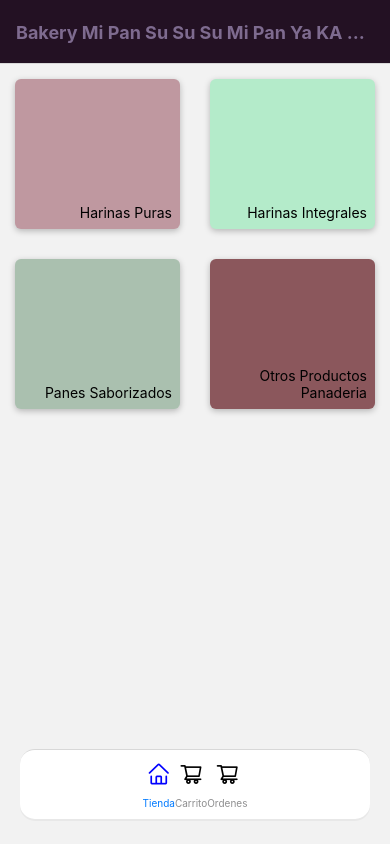
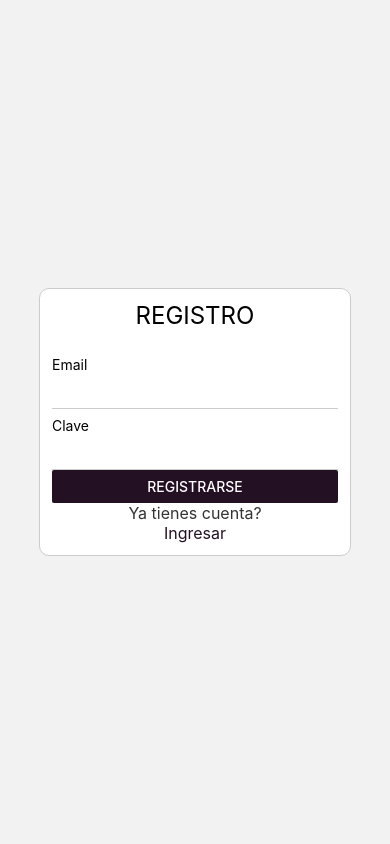
Before and after one commit to andrearosr/app-tienda, a React Native app: screen /Auth in a window 390 px wide. Built offline with nearby package versions, Linux system fonts and the light colour scheme.

Commit message:
Add register action & validations

```diff
--- /dev/null
+++ b/components/Input.js
@@ -0,0 +1,89 @@
+import React, { useReducer, useEffect } from 'react';
+import { View, Text, TextInput, StyleSheet } from 'react-native';
+
+const INPUT_CHANGE = 'INPUT_CHANGE'
+const INPUT_BLUR = 'INPUT_BLUR'
+
+const inputReducer = (state, action) => {
+  switch (action.type) {
+    case INPUT_CHANGE:
+      return {
+        ...state,
+        value: action.value,
+        isValid: action.isValid,
+      }
+    case INPUT_BLUR:
+      return {
+        ...state,
+        touched: true,
+      }
+    default:
+      return state;
+  }
+}
+
+function Input({ label, required, onInputChange, id, ...props }) {
+  const [inputState, inputDispatch] = useReducer(inputReducer, {
+    value: '',
+    isValid: false,
+    touched: false,
+  })
+
+  useEffect(() => {
+    onInputChange(id, inputState.value, inputState.isValid);
+  }, [inputState])
+
+  const handleChangeText = (text) => {
+    // validar
+    let isValid = true;
+
+    if (required && text.trim().length === 0) isValid = false;
+
+    inputDispatch({
+      type: INPUT_CHANGE,
+      value: text,
+      isValid: isValid,
+    })
+  }
+
+  const handleBlur = () => inputDispatch({ type: INPUT_BLUR })
+
+  return (
+    <View style={styles.formControl}>
+      <Text style={styles.label}>{label}</Text>
+      <TextInput
+        {...props}
+        style={styles.input}
+        value={inputState.value}
+        onChangeText={handleChangeText}
+        onBlur={handleBlur}
+      />
+      {inputState.touched && !inputState.isValid && (
+        <View>
+          <Text style={styles.errorText}>Error</Text>
+        </View>
+      )}
+    </View>
+  )
+}
+
+const styles = StyleSheet.create({
+  formControl: {
+    width: '100%',
+  },
+  label: {
+    marginVertical: 8,
+  },
+  input: {
+    paddingHorizontal: 2,
+    paddingVertical: 5,
+    borderBottomColor: '#ccc',
+    borderBottomWidth: 1,
+  },
+  errorText: {
+    marginVertical: 5,
+    color: '#cc7755'
+  }
+})
+
+export default Input;
--- a/constants/Database.js
+++ b/constants/Database.js
@@ -1 +1,2 @@
 export const API_URL = "https://app-tienda-364a2-default-rtdb.firebaseio.com";
+export const SIGNUP_API_URL = "https://identitytoolkit.googleapis.com/v1/accounts:signUp?key=AIzaSyC734hDUEj2Gf0XGe0Cutsc3Ms_RisMdtc"
--- /dev/null
+++ b/navigation/AuthNavigator.js
@@ -0,0 +1,18 @@
+import React from 'react'
+import { createNativeStackNavigator } from '@react-navigation/native-stack';
+import AuthScreen from '../screens/AuthScreen';
+
+const Stack = createNativeStackNavigator()
+
+function AuthNavigator() {
+  return (
+    <Stack.Navigator
+      initialRouteName="Auth"
+      screenOptions={{ headerShown: false }}
+    >
+      <Stack.Screen name="Auth" component={AuthScreen} />
+    </Stack.Navigator>
+  );
+}
+
+export default AuthNavigator;
--- a/navigation/index.js
+++ b/navigation/index.js
@@ -1,11 +1,18 @@
 import React from 'react';
 import { NavigationContainer } from '@react-navigation/native';
+import { useSelector } from 'react-redux';
 import TabNavigator from './TabNavigator';
+import AuthNavigator from './AuthNavigator';
 
 function MainNavigator() {
+  const isAuthenticated = useSelector(state => state.auth.token);
+
   return (
     <NavigationContainer>
-      <TabNavigator />
+      {isAuthenticated
+        ? <TabNavigator />
+        : <AuthNavigator />
+      }
     </NavigationContainer>
   )
 }
--- /dev/null
+++ b/screens/AuthScreen.js
@@ -0,0 +1,94 @@
+import React, { useState } from 'react';
+import { useDispatch } from 'react-redux';
+import { View, Text, TextInput, TouchableOpacity, Button, StyleSheet } from 'react-native';
+import { COLORS } from '../constants/Colors';
+import { signUp } from '../store/actions/auth.action';
+import Input from '../components/Input'
+
+function AuthScreen() {
+  const dispatch = useDispatch();
+  const [email, setEmail] = useState('');
+  const [password, setPassword] = useState('');
+
+  const handleSignUp = () => {
+    dispatch(signUp(email, password));
+  }
+
+  const title = 'REGISTRO',
+    message = 'Ya tienes cuenta?',
+    messageAction = 'Ingresar',
+    messageTarget = 'login';
+
+  const handleInputChange = (id, value, isValid) => {
+    if (id === 'email') setEmail(value)
+    if (id === 'password') setPassword(isValid)
+  }
+
+  return (
+    <View style={styles.screen}>
+      <View style={styles.container}>
+        <Text style={styles.title}>{title}</Text>
+        <Input
+          label="Email"
+          onInputChange={handleInputChange}
+          keyboardType="email-address"
+          autoCapitalize="none"
+          required
+        />
+        <Input
+          label="Clave"
+          onInputChange={handleInputChange}
+          secureTextEntry
+          required
+        />
+        <Button
+          title="REGISTRARSE"
+          color={COLORS.primary}
+          onPress={handleSignUp}
+        />
+        <View style={styles.prompt}>
+          <Text style={styles.promptMessage}>{message}</Text>
+          <TouchableOpacity>
+            <Text style={styles.promptButton}>{messageAction}</Text>
+          </TouchableOpacity>
+        </View>
+      </View>
+    </View>
+  )
+}
+
+const styles = StyleSheet.create({
+  screen: {
+    flex: 1,
+    justifyContent: 'center',
+    alignItems: 'center',
+  },
+  title: {
+    fontSize: 24,
+    marginBottom: 18,
+    textAlign: 'center',
+  },
+  container: {
+    width: '80%',
+    maxWidth: 400,
+    padding: 12,
+    margin: 12,
+    borderColor: '#ccc',
+    borderWidth: 1,
+    borderRadius: 10,
+    backgroundColor: 'white',
+  },
+  prompt: {
+    alignItems: 'center',
+  },
+  promptMessage: {
+    fontSize: 16,
+    color: '#333',
+  },
+  promptButton: {
+    fontSize: 16,
+    color: COLORS.primary,
+  },
+});
+
+export default AuthScreen;
--- /dev/null
+++ b/store/actions/auth.action.js
@@ -0,0 +1,27 @@
+import { SIGNUP_API_URL } from '../../constants/Database';
+
+export const SIGN_UP = "SIGN_UP";
+
+export const signUp = (email, password) => {
+  return async dispatch => {
+    const response = await fetch(SIGNUP_API_URL, {
+      method: 'POST',
+      header: {
+        'Content-Type': 'application/json',
+      },
+      body: JSON.stringify({
+        email,
+        password,
+        returnSecureToken: true,
+      })
+    });
+
+    const data = await response.json();
+
+    dispatch({
+      type: SIGN_UP,
+      token: data.idToken,
+      userId: data.localId,
+    });
+  }
+}
--- a/store/index.js
+++ b/store/index.js
@@ -4,11 +4,13 @@ import thunk from 'redux-thunk'
 import CategoryReducer from './reducers/category.reducer';
 import BreadReducer from './reducers/bread.reducer';
 import OrderReducer from './reducers/order.reducer';
+import AuthReducer from './reducers/auth.reducer';
 
 const RootReducer = combineReducers({
   categories: CategoryReducer,
   breads: BreadReducer,
   orders: OrderReducer,
+  auth: AuthReducer,
 })
 
 export default createStore(RootReducer, applyMiddleware(thunk));
--- /dev/null
+++ b/store/reducers/auth.reducer.js
@@ -0,0 +1,21 @@
+import { SIGN_UP } from '../actions/auth.action';
+
+const INITIAL_STATE = {
+  token: null,
+  userId: null,
+}
+
+const AuthReducer = (state = INITIAL_STATE, action) => {
+  switch (action.type) {
+    case SIGN_UP:
+      return {
+        ...state,
+        token: action.token,
+        userId: action.userId,
+      }
+    default:
+      return state;
+  }
+}
+
+export default AuthReducer;
```
